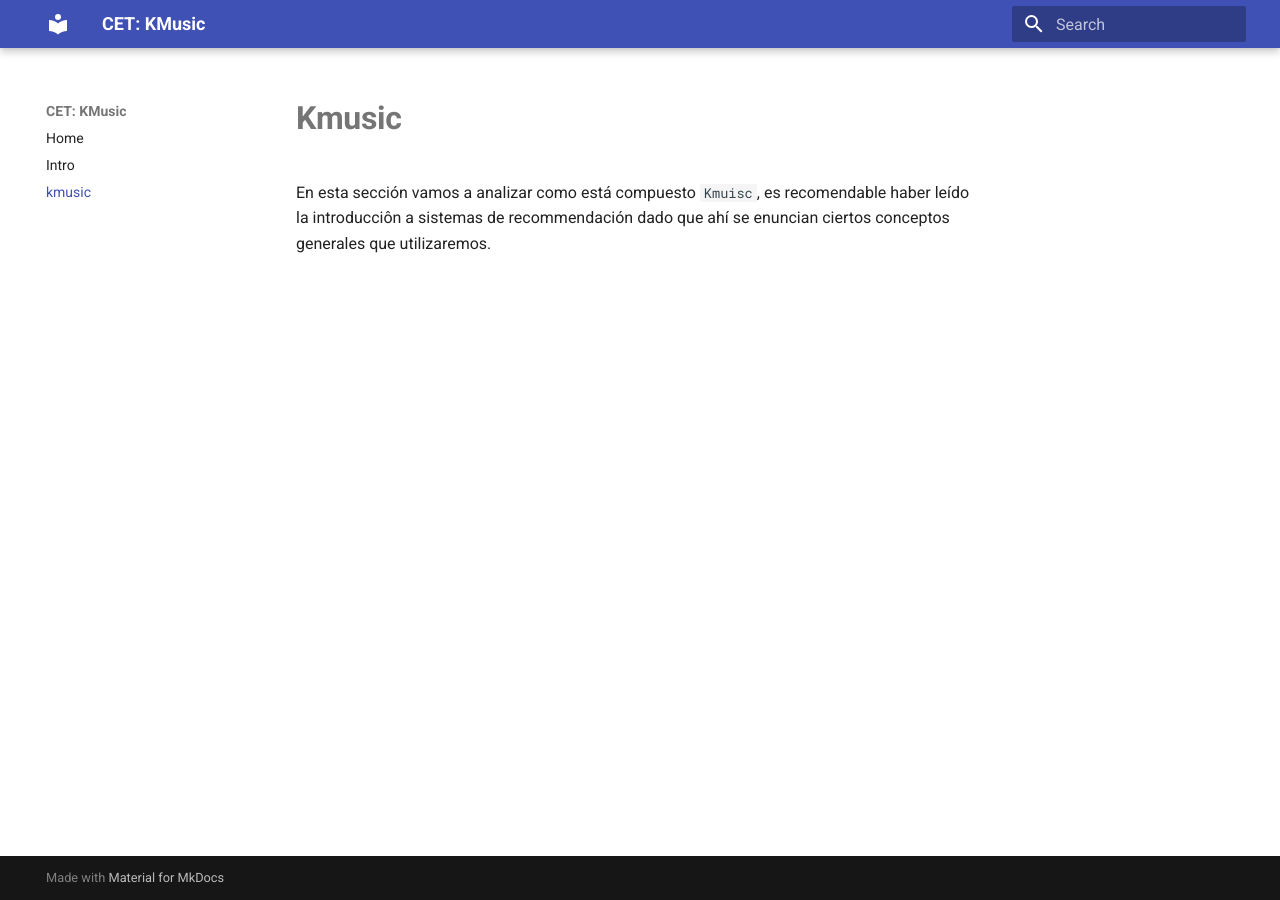
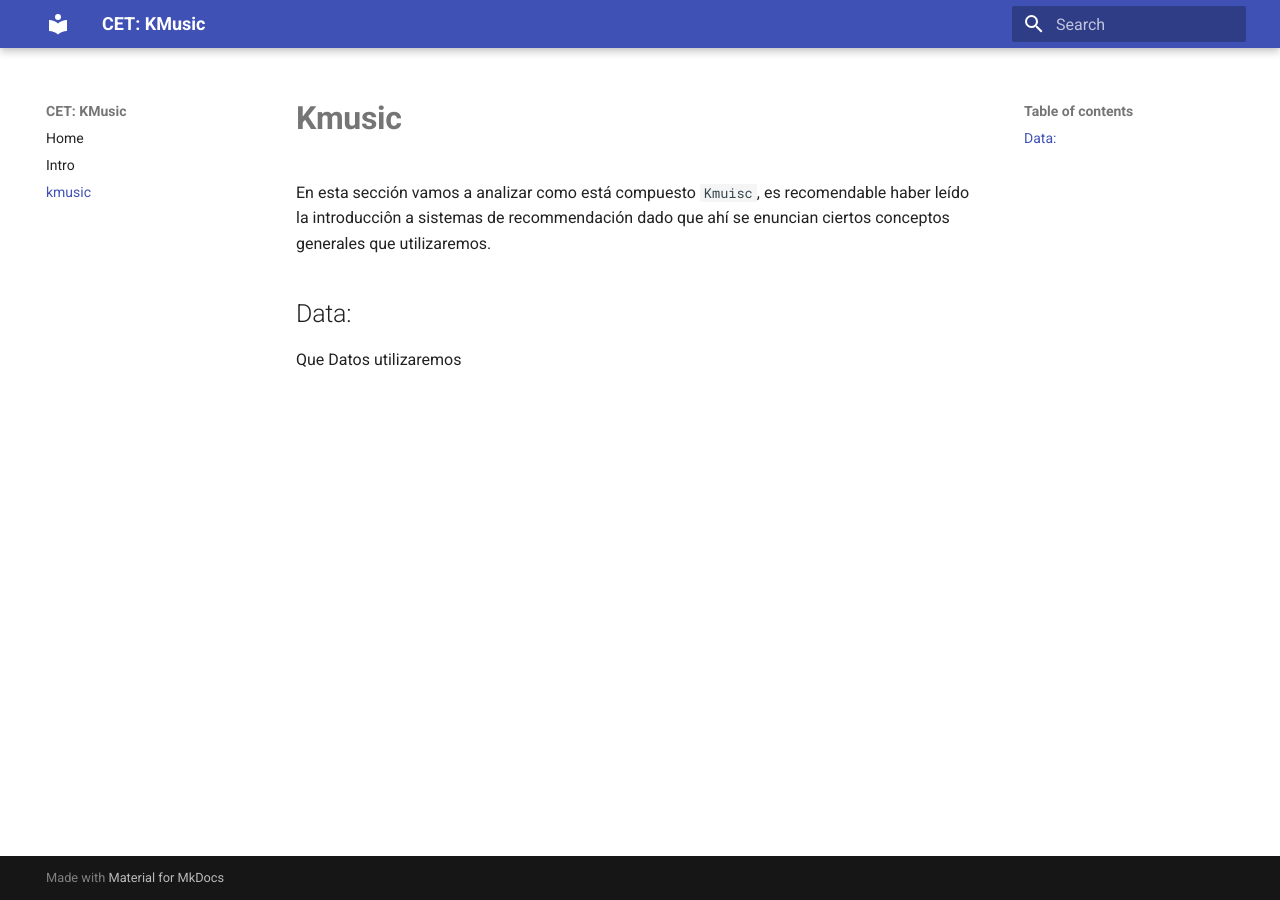
Before and after one commit to levensworth/cet-project, an MkDocs documentation site: the page built from docs/docs/kmusic.md, in a window 1280 px wide. Built offline with MkDocs 1.6.1 and Material for MkDocs 9.7.7, drawn with Linux system fonts in a browser that asks for light colours.

Commit message:
[ADD] info

```diff
--- a/docs/docs/kmusic.md
+++ b/docs/docs/kmusic.md
@@ -3,3 +3,6 @@
 En esta sección vamos a analizar como está compuesto `Kmuisc`, es recomendable haber leído la
 introducciôn a sistemas de recommendación dado que ahí se enuncian ciertos conceptos generales
 que utilizaremos.
+
+## Data:
+Que Datos utilizaremos
```
